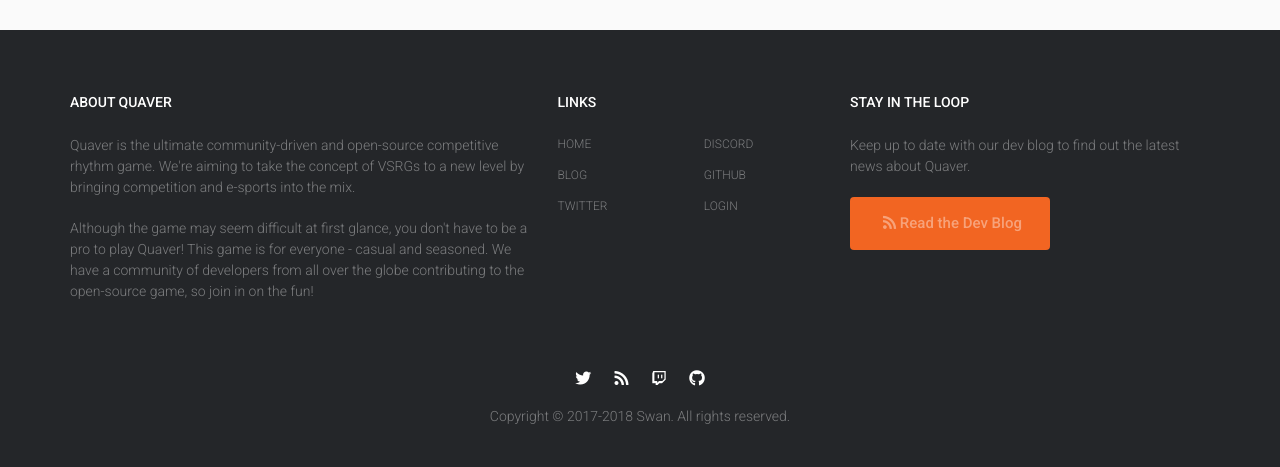
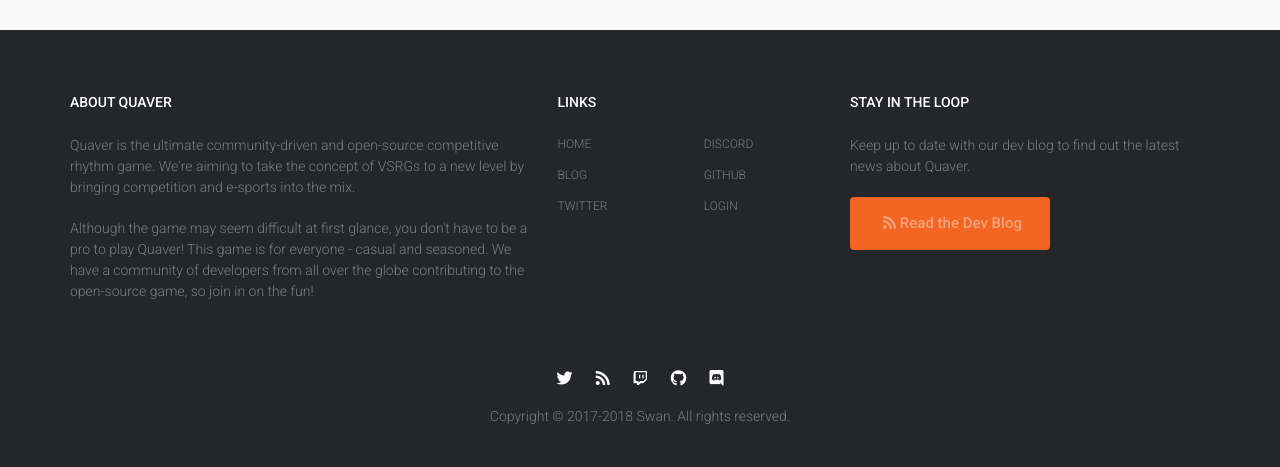
Before and after one commit to Quaver/Quaver.Blog, a Jekyll site: the page built from _posts/2018-08-30-Quaver-the-ultimate-community-driven-and-competitive-rhythm-game-explained.md, in a window 1280 px wide. Shown: the part 4826-5293 px from the top of the page. Built offline with Jekyll 4.4.1, drawn with Linux system fonts in a browser that asks for light colours; nearby versions of some CDN libraries; comment, search, counter and statistics services are not loaded.

Commit message:
Update post.html

```diff
--- a/_layouts/post.html
+++ b/_layouts/post.html
@@ -80,6 +80,7 @@ layout: default
                 <a href="https://blog.quavergame.com" target="_blank" data-toggle="tooltip" title="Blog"><i class="fa fa-rss"></i></a>
                 <a href="https://www.twitch.tv/QuaverOfficial" target="_blank" data-toggle="tooltip" title="Twitch"><i class="fab fa-twitch"></i></a>
                 <a href="https://github.com/Swan" target="_blank" data-toggle="tooltip" title="GitHub"><i class="fab fa-github"></i></a>
+                <a href="https://discord.gg/nJa8VFr" target="_blank" data-toggle="tooltip" title="Discord"><i class="fab fa-discord"></i></a>
             </div>
             <p>Copyright &copy; 2017-2018 <a href="https://github.com/Swan" target="_blank">Swan</a>. All rights reserved.</p>
         </div>
```
